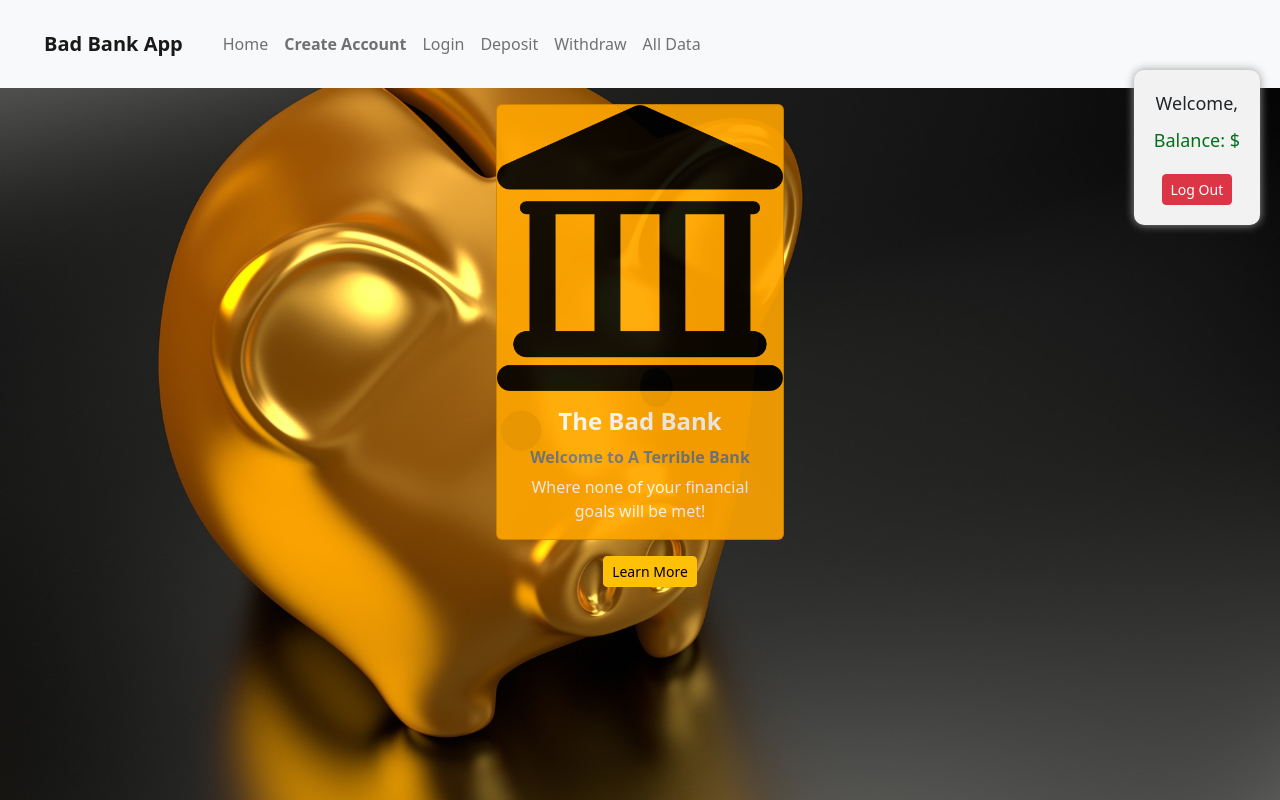
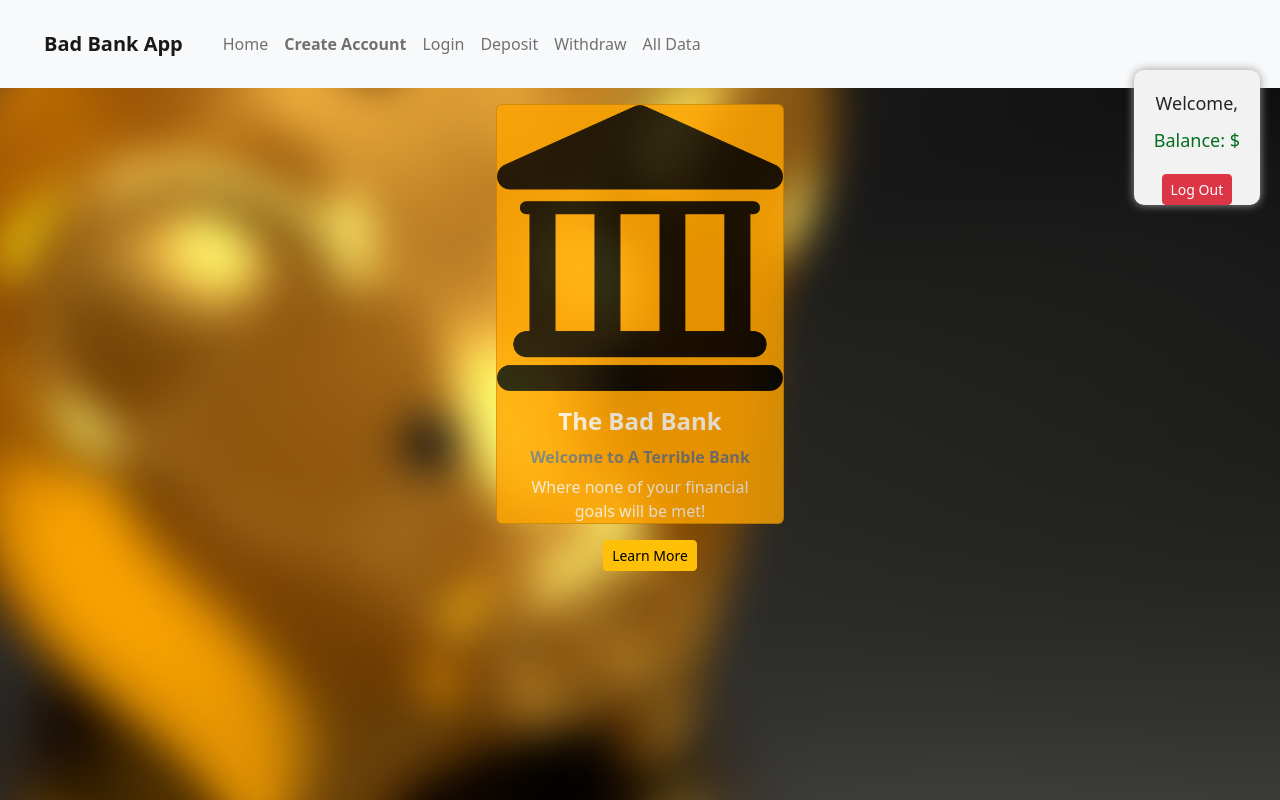
Before and after one commit to s1nghularity/bb-client, a React (Create React App) app: page / in a window 1280 px wide. Built offline with nearby package versions, Linux system fonts and the light colour scheme; no server answers.

Commit message:
background image added

```diff
--- a/src/index.css
+++ b/src/index.css
@@ -7,6 +7,9 @@ body {
     sans-serif;
   -webkit-font-smoothing: antialiased;
   -moz-osx-font-smoothing: grayscale;
+
+
+
 }
 
 code {
@@ -15,28 +18,33 @@ code {
 }
 
 div.App {
-  background-image: url(piggy.jpg);
-  background-size: cover;
+  position: absolute;
   width: 100%;
   height: 100vh;
-  backdrop-filter: blur(1000px);
+  background-image: url(piggy.jpg);
+  background-position: center;
+
 }
 
 
+
+html body div#root div.App div {
+  padding-bottom: 0rem;
+}
 
 .alldatacard {
   opacity: 0.8;
 }
 
 .home-card{
-  opacity: 0.9;
-  padding-bottom: 10rem;
+  opacity: 0.8;
 }
 
 .home-card h5 {
   font-size: 1.5rem;
   font-weight: 600;
   margin-bottom: 1rem;
+  color: #ffffff;
 }
 
 html body div#root div.App div div div.bank-form.card div.card-body {
```
Also changed, not shown: src/piggy.jpg, 1 other file (tests, documents, lock files or other folders).
